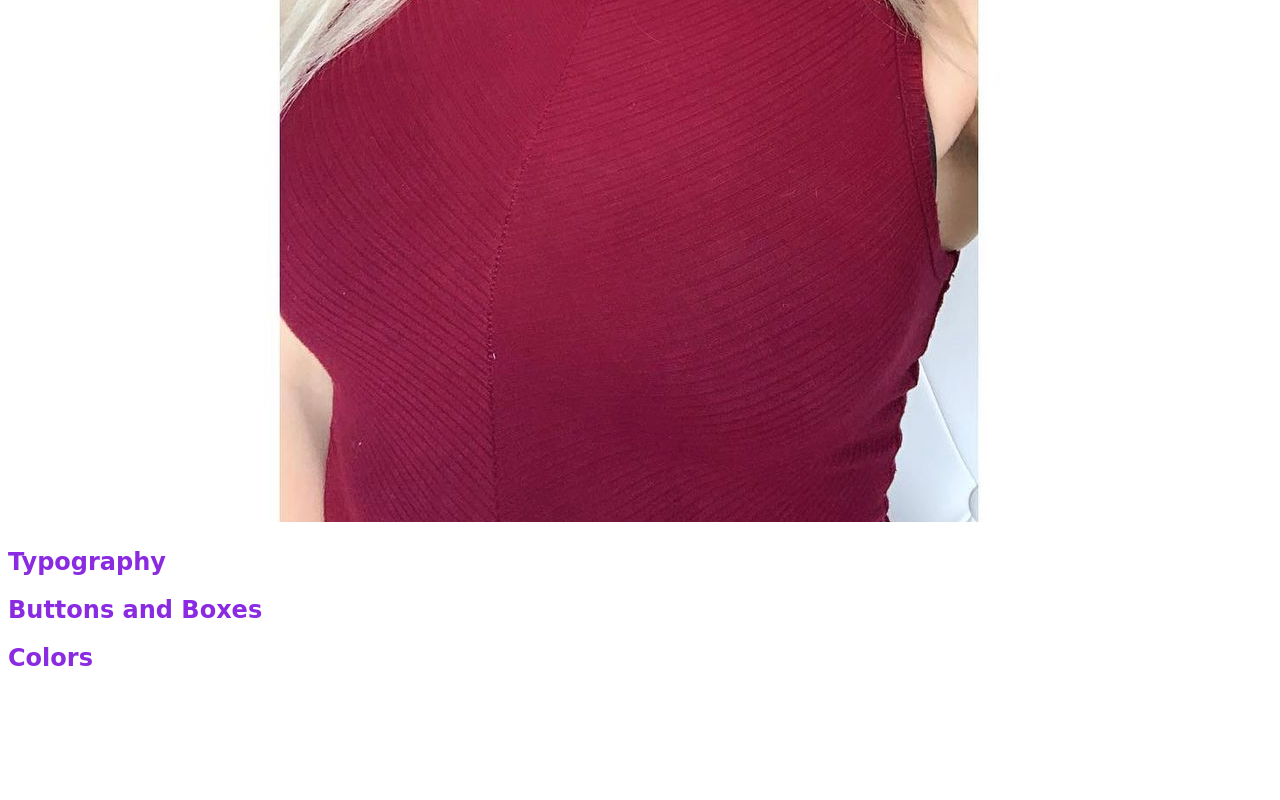
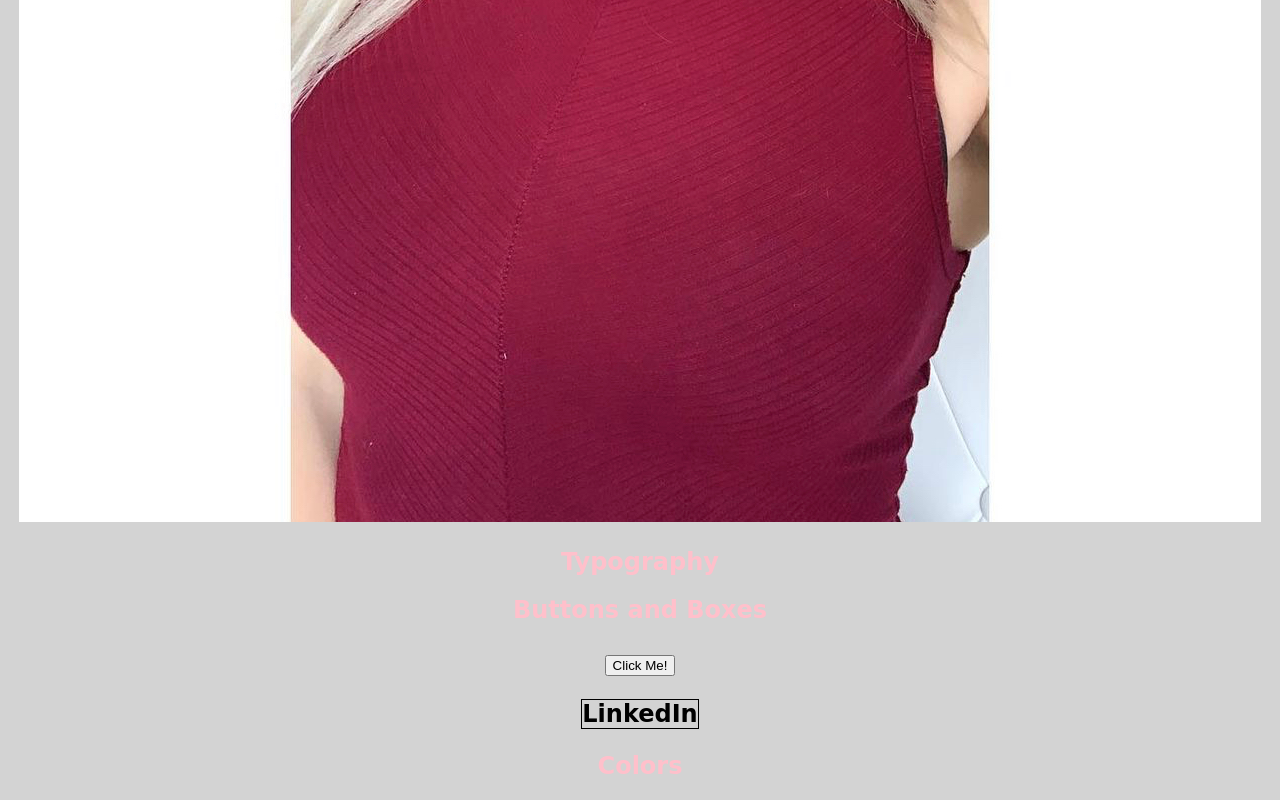
Before and after one commit to rhiannonsmith1994/Design, a plain HTML site: page index.html in a window 1280 px wide. Shown: the part 844-1644 px from the top of the page. Before the commit the page ends 1535 px from the top, so only its background shows below. Drawn offline with Linux system fonts and the light colour scheme.

Commit message:
button color

```diff
--- a/index.html
+++ b/index.html
@@ -8,6 +8,11 @@
        <img src="media/Rhi.jpeg">
    </h2>
     <h2>Typography</h2>
-    <h2>Buttons and Boxes</h2>
+    <h2>Buttons and Boxes
+        <p> <button type="button">Click Me!</button>
+            <p> <a href="https://www.linkedin.com/in/rhiannon-smith-b6099b122/">LinkedIn</a>
+
+
+    </h2>
     <h2>Colors</h2>
 </body>
--- a/style.css
+++ b/style.css
@@ -1,2 +1,25 @@
-h1 {font-family: 'Times New Roman', Times, serif; font-style: italic;}
-h2 {font-family: cursive;color: blueviolet;}
+h1 {font-family: 'Times New Roman', Times, serif;
+     font-style: italic;
+     text-align: center;}
+
+h2 {font-family: cursive; color: pink;
+text-align: center;}
+body {
+    background-color: lightgrey;
+  }
+
+  a {
+    border: 1px solid black;
+    text-decoration: none;
+    color: black;
+  }
+
+  a:hover {
+    color: pink;
+    background-color: black;
+  }
+
+  a:active {
+    color: white;
+    background-color: black;
+  }
```
